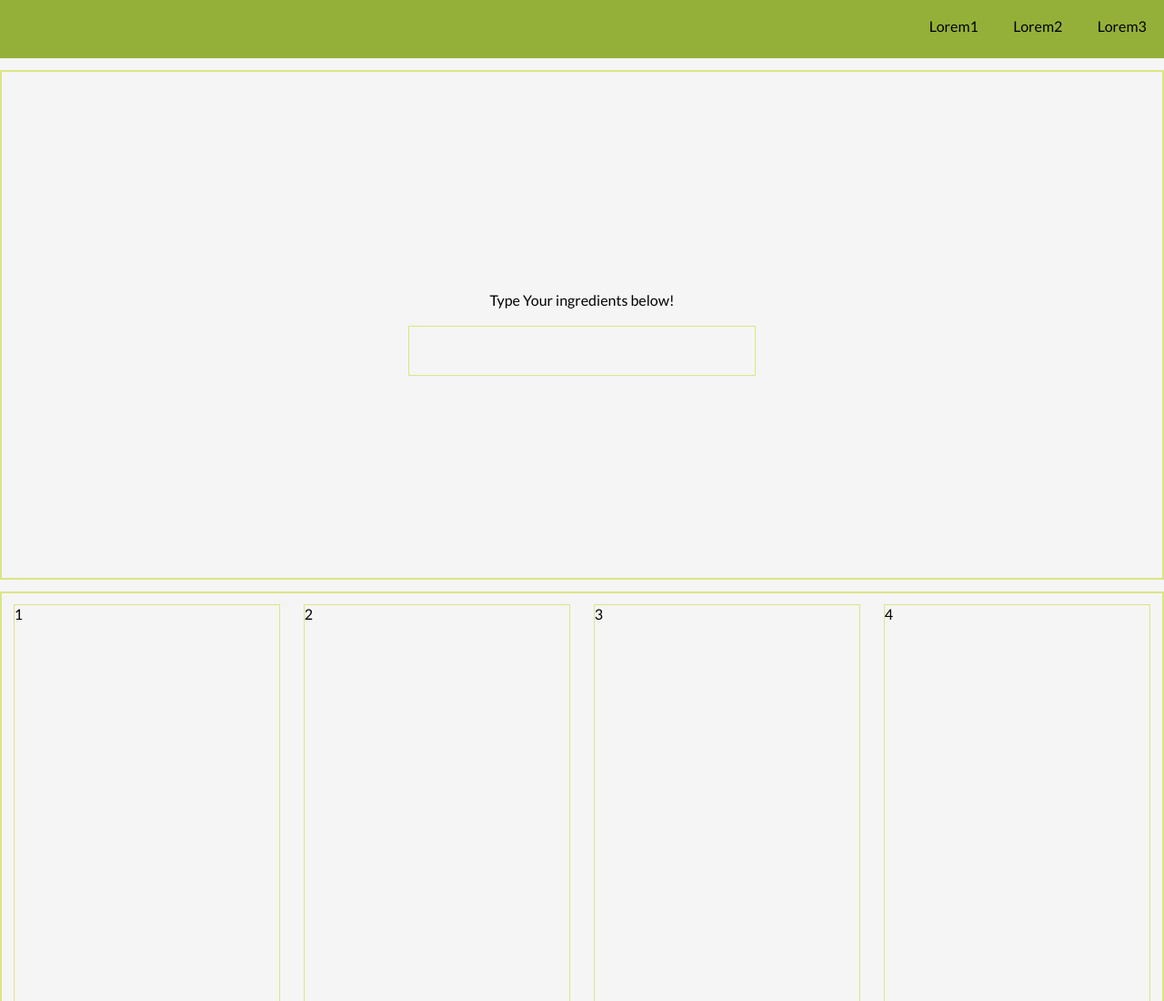
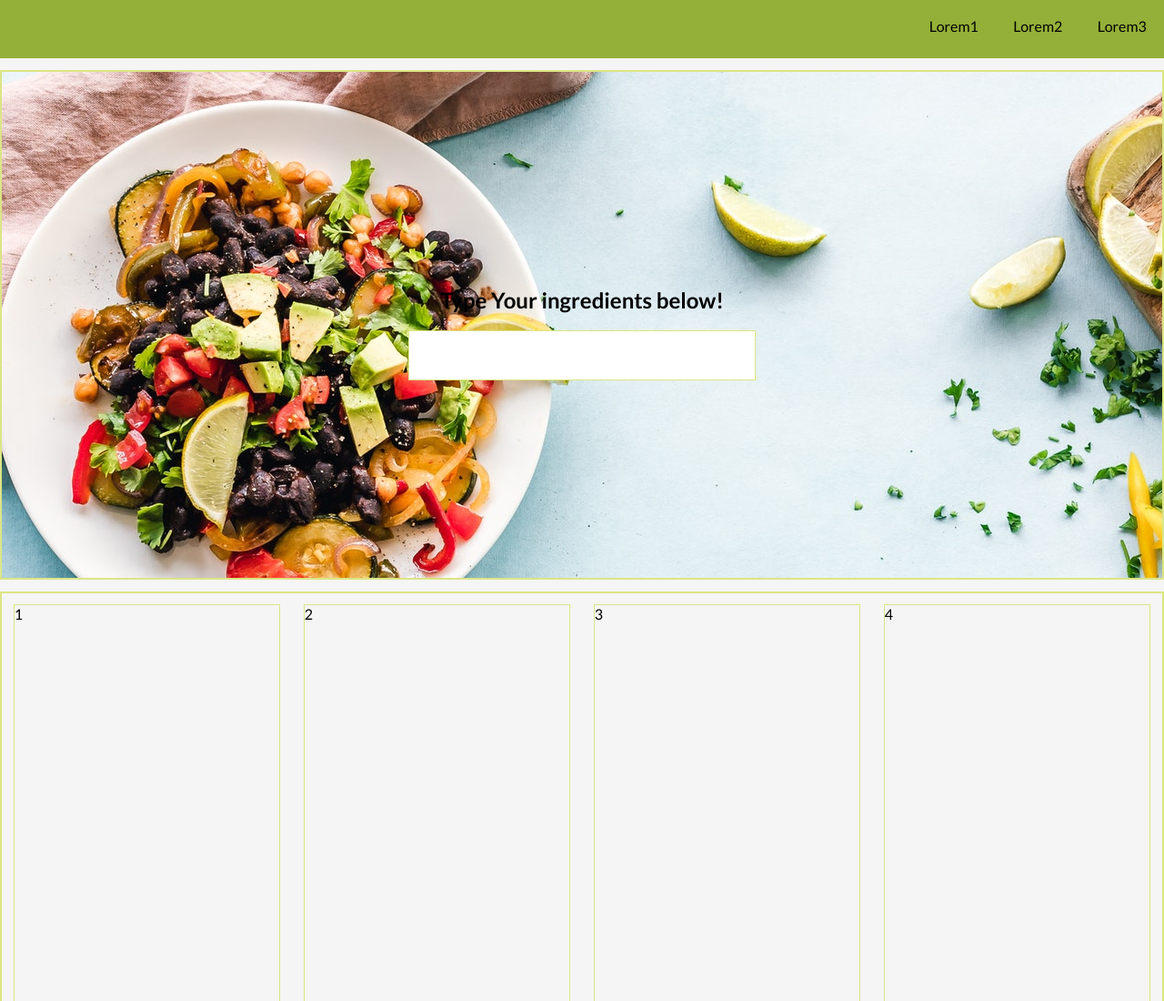
Before and after one commit to PaulinaBodio/0-WASTE-WEB-APP, a website built with webpack: page index.html in a window 1280 px wide. Shown: the top 1100 px of the page at 91% size. Built offline with nearby package versions, Linux system fonts and the light colour scheme.

Commit message:
Core structure

```diff
--- a/index.html
+++ b/index.html
@@ -19,7 +19,7 @@
             </ul>
         </nav>
         <main>
-            <p>Type Your ingredients below!</p>
+            <h2>Type Your ingredients below!</h2>
             <div class="search-bar"></div>
         </main>
         <div class="recipes-banner">
--- a/style.css
+++ b/style.css
@@ -48,9 +48,11 @@ main {
     flex-direction: column;
     align-items: center;
     justify-content: center;
+    background: url('img/bg.jpg') no-repeat fixed;
+    background-position: cover;
 }
 
-main p {
+main h2 {
     margin: 1.5%;
 }
 
@@ -58,6 +60,7 @@ main p {
     width: 30%;
     height: 10%;
     border: 1px solid var(--lime-green);
+    background-color: white;
 }
 
 .recipes-banner {
```
Also changed, not shown: img/bg.jpg (added).
